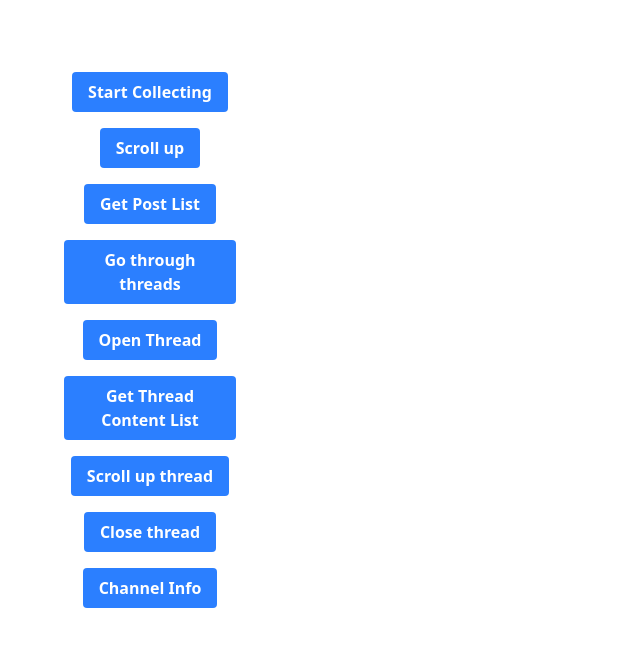
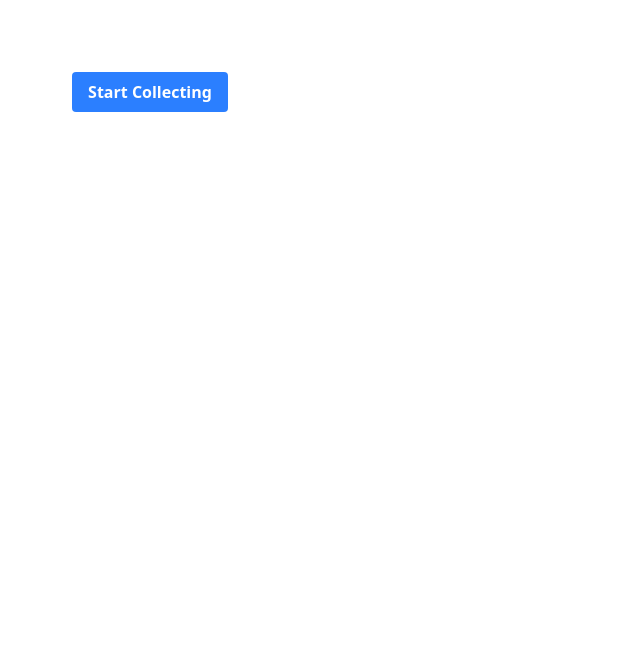
Before and after one commit to megaman-ai/megaman, a React (Vite) app: page / in a window 1280 px wide. Shown: the top 646 px of the page, without its empty margins (0-640 px from the left). Built offline with nearby package versions, Linux system fonts and the light colour scheme.

Commit message:
show status on ui

```diff
--- a/src/App.jsx
+++ b/src/App.jsx
@@ -8,16 +8,16 @@ import './App.css';
 const Status = Object.freeze({
   INITIAL: -1,
   START_COLLECT_POST: 0,
-  LOADED: 1,
-  START_COLLECT_THREAD: 2,
-  RETRIEVE_THREAD_LIST: 3,
-  CLOSE_THREAD: 4,
-  NEXT_THREAD: 5,
-  WAITING_FOR_PROCESS: 6,
-  END: 7
+  START_COLLECT_THREAD: 1,
+  RETRIEVE_THREAD_LIST: 2,
+  CLOSE_THREAD: 3,
+  NEXT_THREAD: 4,
+  WAITING_FOR_PROCESS: 5,
+  END: 6
 });
 
 function App() {
+  const [collecting, setCollecting] = useState(false);
   const [status, setStatus] = useState(Status.INITIAL);
   const [channelList, setChannelList] = useState([]);
   const [currentChannel, setCurrentChannel] = useState(null);
@@ -49,6 +49,7 @@ function App() {
   useEffect(() => {
     if (currentChannel) {
       console.log('currentChannel', currentChannel);
+      setCollecting(true);
       setStatus(Status.START_COLLECT_POST);
     }
   }, [currentChannel]);
@@ -366,6 +367,9 @@ function App() {
 
   useEffect(() => {
     switch (status) {
+      case Status.INITIAL:
+        console.log('INITIAL');
+        break;
       case Status.START_COLLECT_POST:
         console.log('START');
         setTimeout(() => {
@@ -403,6 +407,7 @@ function App() {
         console.log('WAITING_FOR_PROCESS');
         break;
       case Status.END:
+        setCollecting(false);
         console.log('END');
         break;
       default:
@@ -466,27 +471,6 @@ function App() {
           if (closeButton) {
               closeButton.click();
           }
-        }
-      });
-    }
-  }
-
-  const openThreadPanel = async () => {
-    const [tab] = await chrome.tabs.query({ active: true, currentWindow: true });
-
-    if (tab.id) {
-      await chrome.scripting.executeScript({
-        target: { tabId: tab.id },
-        func: async () => {
-            window._threadButtonList = document.querySelectorAll('.c-message__reply_count');
-            if (window._threadButtonList && window._threadButtonList.length > 0) {
-              try {
-                  const button = window._threadButtonList[0];
-                  button.click();
-              } catch (e) {
-                  console.error("Error opening thread:", e);
-              }
-            }
         }
       });
     }
@@ -563,33 +547,30 @@ function App() {
   return (
     <>
       <div className="card">
-        <button className="bg-blue-500 hover:bg-blue-700 text-white font-bold py-2 px-4 my-2 rounded" onClick={startCollecting}>
-          Start Collecting
+        <button
+          className="bg-blue-500 hover:bg-blue-700 text-white font-bold py-2 px-4 my-2 rounded"
+          onClick={startCollecting}
+          disabled={collecting}
+        >
+          {collecting ? 'Collecting...' : 'Start Collecting'}
         </button>
-        <button className="bg-blue-500 hover:bg-blue-700 text-white font-bold py-2 px-4 my-2 rounded" onClick={scrollUpSlack}>
-          Scroll up
-        </button>
-        <button className="bg-blue-500 hover:bg-blue-700 text-white font-bold py-2 px-4 my-2 rounded" onClick={getPostList}>
-          Get Post List
-        </button>
-        <button className="bg-blue-500 hover:bg-blue-700 text-white font-bold py-2 px-4 my-2 rounded" onClick={findThreads}>
-          Go through threads
-        </button>
-        <button className="bg-blue-500 hover:bg-blue-700 text-white font-bold py-2 px-4 my-2 rounded" onClick={openThreadPanel}>
-          Open Thread
-        </button>
-        <button className="bg-blue-500 hover:bg-blue-700 text-white font-bold py-2 px-4 my-2 rounded" onClick={getThreadContentList}>
-          Get Thread Content List
-        </button>
-        <button className="bg-blue-500 hover:bg-blue-700 text-white font-bold py-2 px-4 my-2 rounded" onClick={scrollUpThread}>
-          Scroll up thread
-        </button>
-        <button className="bg-blue-500 hover:bg-blue-700 text-white font-bold py-2 px-4 my-2 rounded" onClick={closeThread}>
-          Close thread
-        </button>
-        <button className="bg-blue-500 hover:bg-blue-700 text-white font-bold py-2 px-4 my-2 rounded" onClick={getChannelList}>
-          Channel Info
-        </button>
+
+        {collecting && (
+          <div className="mt-4 flex items-center justify-center">
+            <div className="animate-spin rounded-full h-8 w-8 border-t-2 border-b-2 border-blue-500"></div>
+            <span className="ml-2 text-blue-500 font-semibold">Collection in progress... please don't close this extension.</span>
+          </div>
+        )}
+
+        <div className="mt-2">
+          {status === Status.START_COLLECT_POST && <p>Getting posts...</p>}
+          {status === Status.START_COLLECT_THREAD && <p>Finding threads...</p>}
+          {status === Status.RETRIEVE_THREAD_LIST && <p>Retrieving thread content...</p>}
+          {status === Status.CLOSE_THREAD && <p>Closing thread...</p>}
+          {status === Status.NEXT_THREAD && <p>Moving to next thread...</p>}
+          {status === Status.WAITING_FOR_PROCESS && <p>Processing...</p>}
+          {status === Status.END && <p>Collection complete!</p>}
+        </div>
       </div>
     </>
   )
```
